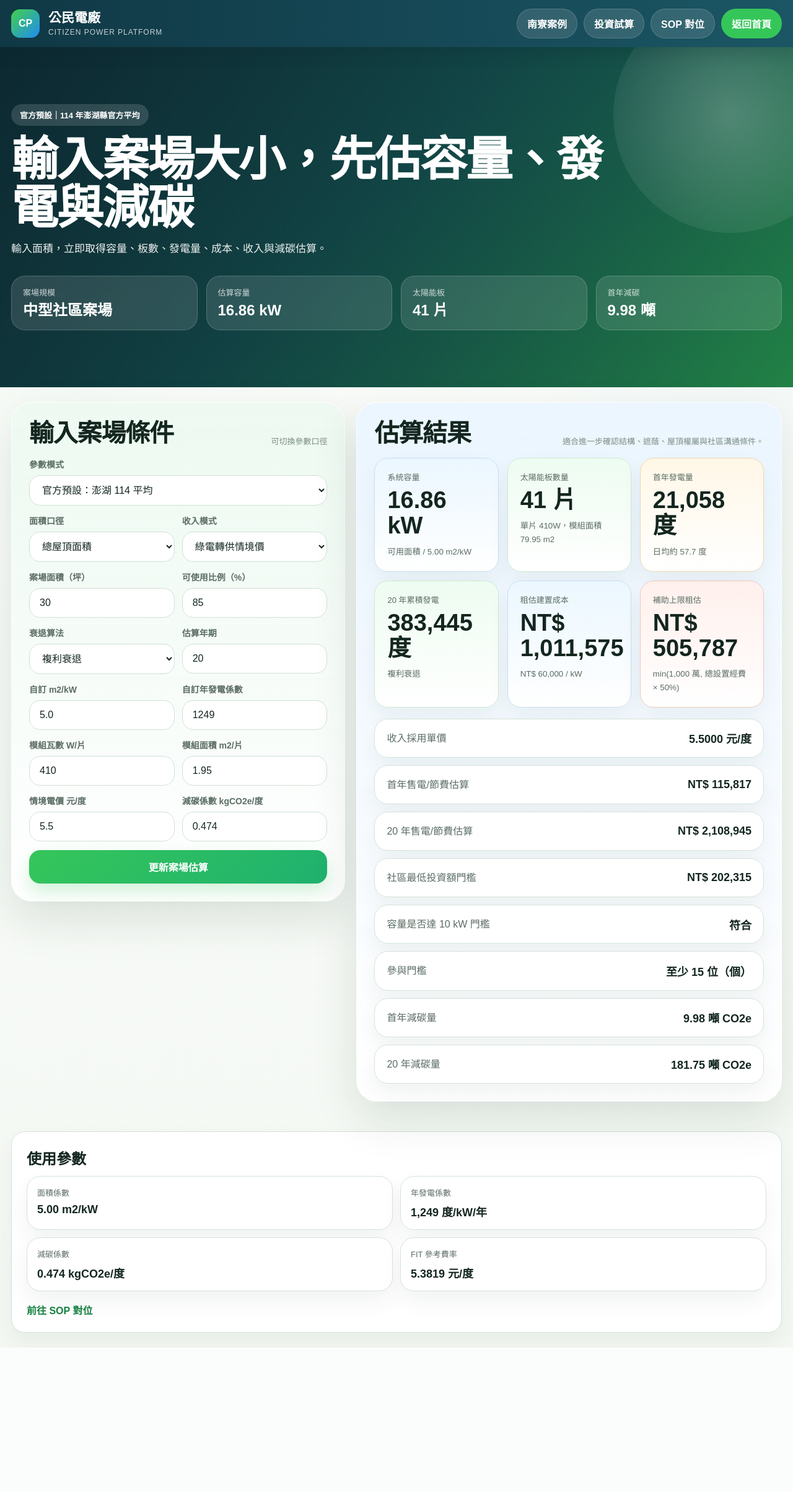
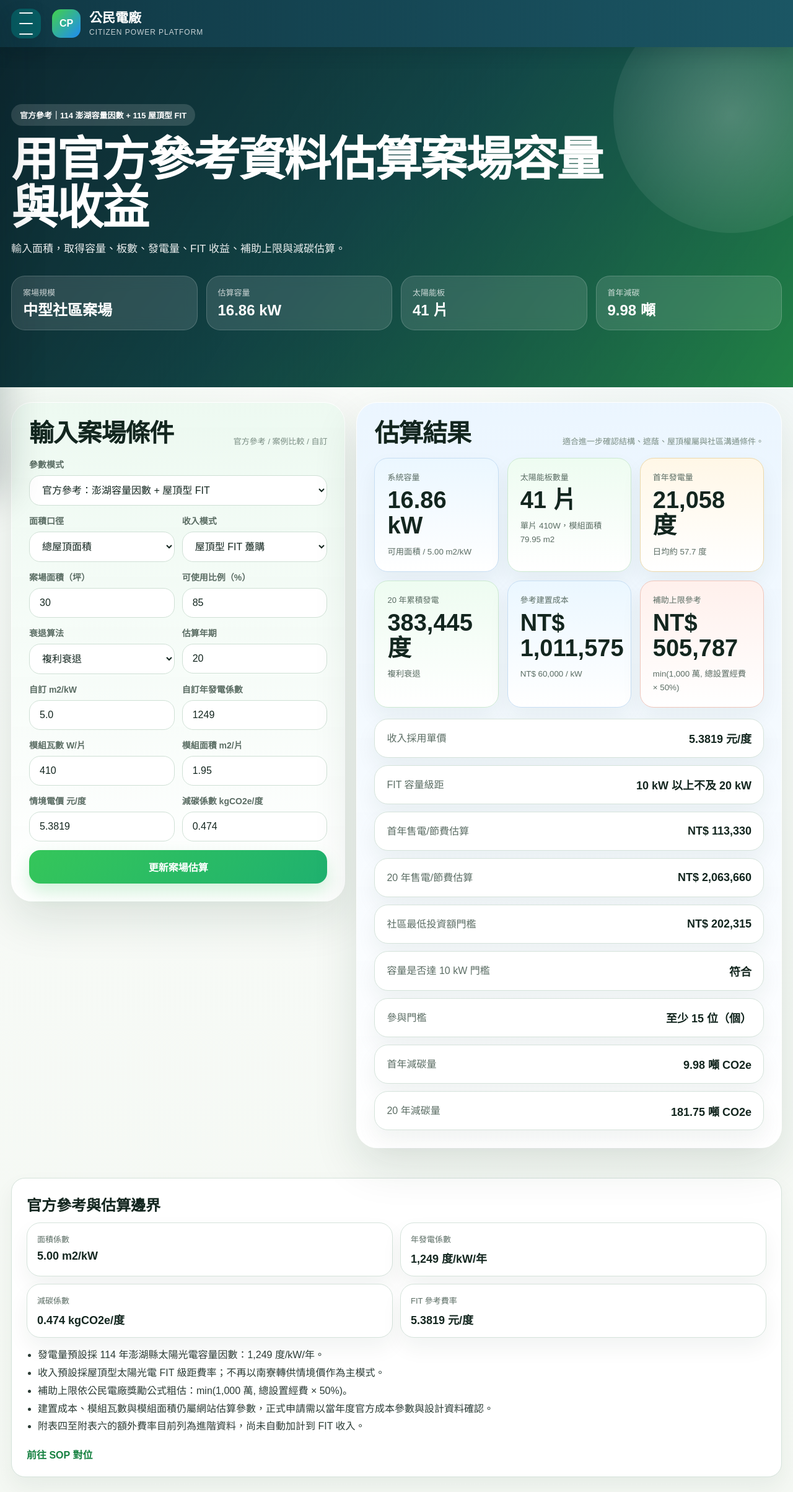
Before and after one commit to eric100108/citizen-power-line-bot, a Flask app: page /site-estimate in a window 1280 px wide. Shown: the whole page at 62% size. Before the commit the page ends 2175 px from the top, so only its background shows below. Run offline with Flask 3, Linux system fonts and the light colour scheme; data comes from the database, SQL or seed files in the repository; some libraries are stand-ins or nearby versions.

Commit message:
Add shared drawer navigation

```diff
--- a/app.py
+++ b/app.py
@@ -325,7 +325,7 @@ def home():
             "faq_all": "/faq",
             "faq_search": "/faq?keyword=補助",
             "calc": "/calc?amount=10000",
-            "site_estimate": "/site-estimate?site_ping=30",
+            "site_estimate": "/site-estimate?site_ping=30&sales_mode=fit",
             "progress": "/progress",
             "progress_sop_api": "/api/progress-sop?line_user_id=YOUR_LINE_USER_ID",
             "webhook": "/webhook",
@@ -372,7 +372,7 @@ def site_estimate():
     parameter_mode = request.args.get("parameter_mode", default="official_penghu_114", type=str).strip()
     area_input_type = request.args.get("area_input_type", default="gross_area", type=str).strip()
     degradation_method = request.args.get("degradation_method", default="compound", type=str).strip()
-    sales_mode = request.args.get("sales_mode", default="wheeling_transfer", type=str).strip()
+    sales_mode = request.args.get("sales_mode", default="fit", type=str).strip()
     project_slug = request.args.get("project", default="nanliao-citizen-power", type=str).strip() or "nanliao-citizen-power"
     estimate = build_site_estimate_result(
         site_ping=site_ping,
--- /dev/null
+++ b/templates/_site_drawer.html
@@ -0,0 +1,225 @@
+<style>
+  .cp-menu-trigger {
+    width: 48px;
+    height: 48px;
+    flex: 0 0 auto;
+    border: 0;
+    border-radius: 16px;
+    display: inline-grid;
+    place-items: center;
+    background: #075c62;
+    color: #ffffff;
+    cursor: pointer;
+    box-shadow: 0 14px 30px rgba(4, 38, 45, .18);
+  }
+  .cp-menu-trigger span,
+  .cp-menu-trigger::before,
+  .cp-menu-trigger::after {
+    content: "";
+    width: 22px;
+    height: 2px;
+    border-radius: 999px;
+    background: currentColor;
+    display: block;
+  }
+  .cp-menu-trigger {
+    gap: 5px;
+  }
+  .topbar .topbar-inner {
+    flex-direction: row !important;
+    align-items: center !important;
+    justify-content: flex-start !important;
+  }
+  .topbar .brand,
+  .topbar .brand-link {
+    min-width: 0;
+  }
+  .cp-drawer-scrim {
+    position: fixed;
+    inset: 0;
+    z-index: 900;
+    background: rgba(8, 18, 24, .48);
+    opacity: 0;
+    pointer-events: none;
+    transition: opacity .24s ease;
+  }
+  .cp-drawer {
+    position: fixed;
+    inset: 0 auto 0 0;
+    z-index: 901;
+    width: min(380px, 88vw);
+    padding: 28px 26px;
+    background:
+      radial-gradient(circle at 80% 10%, rgba(54, 202, 122, .18), transparent 28%),
+      linear-gradient(180deg, rgba(8, 61, 76, .98) 0%, rgba(11, 91, 109, .98) 100%);
+    color: #ffffff;
+    transform: translateX(-104%);
+    transition: transform .28s ease;
+    box-shadow: 24px 0 60px rgba(6, 23, 30, .24);
+    overflow-y: auto;
+  }
+  body.cp-drawer-open {
+    overflow: hidden;
+  }
+  body.cp-drawer-open .cp-drawer-scrim {
+    opacity: 1;
+    pointer-events: auto;
+  }
+  body.cp-drawer-open .cp-drawer {
+    transform: translateX(0);
+  }
+  .cp-drawer-head {
+    display: flex;
+    align-items: flex-start;
+    justify-content: space-between;
+    gap: 16px;
+    margin-bottom: 26px;
+  }
+  .cp-drawer-kicker {
+    display: block;
+    margin-bottom: 8px;
+    color: rgba(255,255,255,.66);
+    font-size: 12px;
+    letter-spacing: .12em;
+    text-transform: uppercase;
+  }
+  .cp-drawer-title {
+    margin: 0;
+    font-size: 30px;
+    line-height: 1.16;
+    letter-spacing: -.03em;
+  }
+  .cp-drawer-close {
+    width: 44px;
+    height: 44px;
+    border: 1px solid rgba(255,255,255,.22);
+    border-radius: 16px;
+    background: rgba(255,255,255,.08);
+    color: #ffffff;
+    font-size: 26px;
+    line-height: 1;
+    cursor: pointer;
+  }
+  .cp-drawer-nav {
+    display: grid;
+    gap: 12px;
+  }
+  .cp-drawer-link {
+    display: block;
+    padding: 18px 20px;
+    border-radius: 20px;
+    color: #ffffff;
+    text-decoration: none;
+    background: rgba(255,255,255,.08);
+    border: 1px solid rgba(255,255,255,.12);
+    transition: transform .18s ease, background .18s ease, border-color .18s ease;
+  }
+  .cp-drawer-link:hover {
+    transform: translateX(2px);
+    background: rgba(255,255,255,.14);
+    border-color: rgba(255,255,255,.24);
+  }
+  .cp-drawer-link.primary {
+    background: linear-gradient(135deg, rgba(59, 201, 92, .34), rgba(29, 132, 204, .22));
+    border-color: rgba(121, 226, 150, .46);
+  }
+  .cp-drawer-link strong {
+    display: block;
+    margin-bottom: 6px;
+    font-size: 18px;
+    line-height: 1.35;
+  }
+  .cp-drawer-link span {
+    display: block;
+    color: rgba(255,255,255,.76);
+    font-size: 13px;
+    line-height: 1.65;
+  }
+  .cp-drawer-foot {
+    margin-top: 26px;
+    padding: 16px 18px;
+    border-radius: 20px;
+    background: rgba(255,255,255,.08);
+    color: rgba(255,255,255,.72);
+    line-height: 1.75;
+    font-size: 13px;
+  }
+  @media (max-width: 720px) {
+    .cp-menu-trigger {
+      width: 46px;
+      height: 46px;
+      border-radius: 15px;
+    }
+    .cp-drawer {
+      width: min(360px, 92vw);
+      padding: 24px 22px;
+    }
+  }
+  @media (prefers-reduced-motion: reduce) {
+    .cp-drawer-scrim,
+    .cp-drawer,
+    .cp-drawer-link {
+      transition: none;
+    }
+  }
+</style>
+
+<div class="cp-drawer-scrim" onclick="cpCloseDrawer()" aria-hidden="true"></div>
+<aside class="cp-drawer" id="cp-site-drawer" aria-label="頁面切換" aria-hidden="true">
+  <div class="cp-drawer-head">
+    <div>
+      <span class="cp-drawer-kicker">導覽</span>
+      <h2 class="cp-drawer-title">頁面切換</h2>
+    </div>
+    <button class="cp-drawer-close" type="button" onclick="cpCloseDrawer()" aria-label="關閉導覽">×</button>
+  </div>
+  <nav class="cp-drawer-nav">
+    <a class="cp-drawer-link primary" href="/menu">
+      <strong>首頁</strong>
+      <span>平台入口與主要功能切換。</span>
+    </a>
+    <a class="cp-drawer-link" href="/site-estimate">
+      <strong>官方案場估算</strong>
+      <span>容量、板數、FIT 收益、補助與減碳。</span>
+    </a>
+    <a class="cp-drawer-link" href="/calc?amount=10000">
+      <strong>投資試算</strong>
+      <span>投入金額、參與位置與參考收益。</span>
+    </a>
+    <a class="cp-drawer-link" href="/project">
+      <strong>南寮案例</strong>
+      <span>案例背景、里程碑與可複製經驗。</span>
+    </a>
+    <a class="cp-drawer-link" href="/progress">
+      <strong>SOP 進度對位</strong>
+      <span>查看目前步驟與下一步建議。</span>
+    </a>
+    <a class="cp-drawer-link" href="/faq?keyword=補助">
+      <strong>FAQ</strong>
+      <span>補助、場址、建立流程與常見問題。</span>
+    </a>
+  </nav>
+  <div class="cp-drawer-foot">公民電廠陪伴式平台，把官方試算、案例經驗與 SOP 推進集中在同一個入口。</div>
+</aside>
+
+<script>
+  function cpOpenDrawer() {
+    document.body.classList.add("cp-drawer-open");
+    const drawer = document.getElementById("cp-site-drawer");
+    if (drawer) {
+      drawer.setAttribute("aria-hidden", "false");
+    }
+  }
+  function cpCloseDrawer() {
+    document.body.classList.remove("cp-drawer-open");
+    const drawer = document.getElementById("cp-site-drawer");
+    if (drawer) {
+      drawer.setAttribute("aria-hidden", "true");
+    }
+  }
+  document.addEventListener("keydown", function (event) {
+    if (event.key === "Escape") {
+      cpCloseDrawer();
+    }
+  });
+</script>
--- a/templates/site_estimate_v1.html
+++ b/templates/site_estimate_v1.html
@@ -3,7 +3,7 @@
 <head>
   <meta charset="UTF-8">
   <meta name="viewport" content="width=device-width, initial-scale=1.0">
-  <title>案場容量估算 | 公民電廠平台</title>
+  <title>官方參考案場估算 | 公民電廠平台</title>
   <style>
     :root {
       --bg:#f4f8f3; --text:#13261f; --sub:#5b6d64; --muted:#7b8e84;
@@ -89,18 +89,14 @@
   </style>
 </head>
 <body>
+  {% include "_site_drawer.html" %}
   <header class="topbar">
     <div class="shell topbar-inner">
+      <button class="cp-menu-trigger" type="button" onclick="cpOpenDrawer()" aria-label="開啟頁面切換"><span></span></button>
       <a class="brand" href="/menu" aria-label="返回首頁">
         <div class="brand-mark">CP</div>
         <div class="brand-copy"><strong>公民電廠</strong><span>CITIZEN POWER PLATFORM</span></div>
       </a>
-      <nav class="nav-actions" aria-label="頁面導覽">
-        <a href="/project">南寮案例</a>
-        <a href="/calc?amount=10000">投資試算</a>
-        <a href="/progress">SOP 對位</a>
-        <a class="primary" href="/menu">返回首頁</a>
-      </nav>
     </div>
   </header>
 
@@ -108,8 +104,8 @@
     <section class="hero">
       <div class="shell hero-inner">
         <div class="badge">{{ parameter_label }}｜{{ parameter_source_label }}</div>
-        <h1>輸入案場大小，先估容量、發電與減碳</h1>
-        <p>輸入面積，立即取得容量、板數、發電量、成本、收入與減碳估算。</p>
+        <h1>用官方參考資料估算案場容量與收益</h1>
+        <p>輸入面積，取得容量、板數、發電量、FIT 收益、補助上限與減碳估算。</p>
         <div class="hero-pills">
           <div class="hero-pill"><span>案場規模</span><strong>{{ scale_label }}</strong></div>
           <div class="hero-pill"><span>估算容量</span><strong>{{ "{:,.2f}".format(capacity_kwp) }} kW</strong></div>
@@ -122,14 +118,14 @@
     <section class="section">
       <div class="shell grid two">
         <section class="panel form">
-          <div class="section-head"><h2>輸入案場條件</h2><span>可切換參數口徑</span></div>
+          <div class="section-head"><h2>輸入案場條件</h2><span>官方參考 / 案例比較 / 自訂</span></div>
           <form method="get" action="/site-estimate">
             <input type="hidden" name="project" value="{{ project_slug }}">
             <div>
               <label for="parameter_mode">參數模式</label>
               <select id="parameter_mode" name="parameter_mode">
-                <option value="official_penghu_114" {% if parameter_mode == "official_penghu_114" %}selected{% endif %}>官方預設：澎湖 114 平均</option>
-                <option value="nanliao_case" {% if parameter_mode == "nanliao_case" %}selected{% endif %}>南寮案例：第二階段反推</option>
+                <option value="official_penghu_114" {% if parameter_mode == "official_penghu_114" %}selected{% endif %}>官方參考：澎湖容量因數 + 屋頂型 FIT</option>
+                <option value="nanliao_case" {% if parameter_mode == "nanliao_case" %}selected{% endif %}>案例比較：南寮第二階段反推</option>
                 <option value="custom" {% if parameter_mode == "custom" %}selected{% endif %}>自訂參數</option>
               </select>
             </div>
@@ -144,8 +140,8 @@
               <div>
                 <label for="sales_mode">收入模式</label>
                 <select id="sales_mode" name="sales_mode">
+                  <option value="fit" {% if sales_mode == "fit" %}selected{% endif %}>屋頂型 FIT 躉購</option>
                   <option value="wheeling_transfer" {% if sales_mode == "wheeling_transfer" %}selected{% endif %}>綠電轉供情境價</option>
-                  <option value="fit" {% if sales_mode == "fit" %}selected{% endif %}>屋頂型 FIT 躉購</option>
                   <option value="self_use" {% if sales_mode == "self_use" %}selected{% endif %}>自發自用節費估算</option>
                 </select>
               </div>
@@ -215,11 +211,12 @@
             <div class="metric green"><span>太陽能板數量</span><strong>{{ panel_count }} 片</strong><small>單片 {{ "{:,.0f}".format(module_watt) }}W，模組面積 {{ "{:,.2f}".format(module_total_area_m2) }} m2</small></div>
             <div class="metric amber"><span>首年發電量</span><strong>{{ "{:,.0f}".format(first_year_generation_kwh) }} 度</strong><small>日均約 {{ "{:,.1f}".format(daily_generation_kwh) }} 度</small></div>
             <div class="metric green"><span>{{ years }} 年累積發電</span><strong>{{ "{:,.0f}".format(lifetime_generation_kwh) }} 度</strong><small>{{ "複利" if degradation_method == "compound" else "線性" if degradation_method == "linear" else "不計" }}衰退</small></div>
-            <div class="metric blue"><span>粗估建置成本</span><strong>NT$ {{ "{:,.0f}".format(construction_cost) }}</strong><small>NT$ {{ "{:,.0f}".format(construction_unit_cost_per_kwp) }} / kW</small></div>
-            <div class="metric red"><span>補助上限粗估</span><strong>NT$ {{ "{:,.0f}".format(reward_max) }}</strong><small>min(1,000 萬, 總設置經費 × 50%)</small></div>
+            <div class="metric blue"><span>參考建置成本</span><strong>NT$ {{ "{:,.0f}".format(construction_cost) }}</strong><small>NT$ {{ "{:,.0f}".format(construction_unit_cost_per_kwp) }} / kW</small></div>
+            <div class="metric red"><span>補助上限參考</span><strong>NT$ {{ "{:,.0f}".format(reward_max) }}</strong><small>min(1,000 萬, 總設置經費 × 50%)</small></div>
           </div>
           <div class="detail-list">
             <div class="detail"><span>收入採用單價</span><strong>{{ "{:,.4f}".format(sell_price_per_kwh) }} 元/度</strong></div>
+            <div class="detail"><span>FIT 容量級距</span><strong>{{ fit_tier_label }}</strong></div>
             <div class="detail"><span>首年售電/節費估算</span><strong>NT$ {{ "{:,.0f}".format(first_year_revenue) }}</strong></div>
             <div class="detail"><span>{{ years }} 年售電/節費估算</span><strong>NT$ {{ "{:,.0f}".format(lifetime_revenue) }}</strong></div>
             <div class="detail"><span>社區最低投資額門檻</span><strong>NT$ {{ "{:,.0f}".format(minimum_community_investment) }}</strong></div>
@@ -235,13 +232,18 @@
     <section class="section">
       <div class="shell">
         <section class="note">
-          <h3>使用參數</h3>
+          <h3>官方參考與估算邊界</h3>
           <div class="mode-grid">
             <div class="param-card"><span>面積係數</span><strong>{{ "{:,.2f}".format(area_m2_per_kwp) }} m2/kW</strong></div>
             <div class="param-card"><span>年發電係數</span><strong>{{ "{:,.0f}".format(annual_generation_per_kwp) }} 度/kW/年</strong></div>
             <div class="param-card"><span>減碳係數</span><strong>{{ "{:,.3f}".format(carbon_factor_kg_per_kwh) }} kgCO2e/度</strong></div>
             <div class="param-card"><span>FIT 參考費率</span><strong>{{ "{:,.4f}".format(fit_rate) }} 元/度</strong></div>
           </div>
+          <ul>
+            {% for note in official_notes %}
+            <li>{{ note }}</li>
+            {% endfor %}
+          </ul>
           <a class="back-link" href="/progress">前往 SOP 對位</a>
         </section>
       </div>
```
Also changed, not shown: calc_repo.py (+23 -5 lines), templates/calc_v4.html (+2 -5 lines), templates/menu_product_v2.html (+2 -8 lines), templates/progress_v3.html (+3 -6 lines), templates/project_overview_v3.html (+2 -6 lines).
